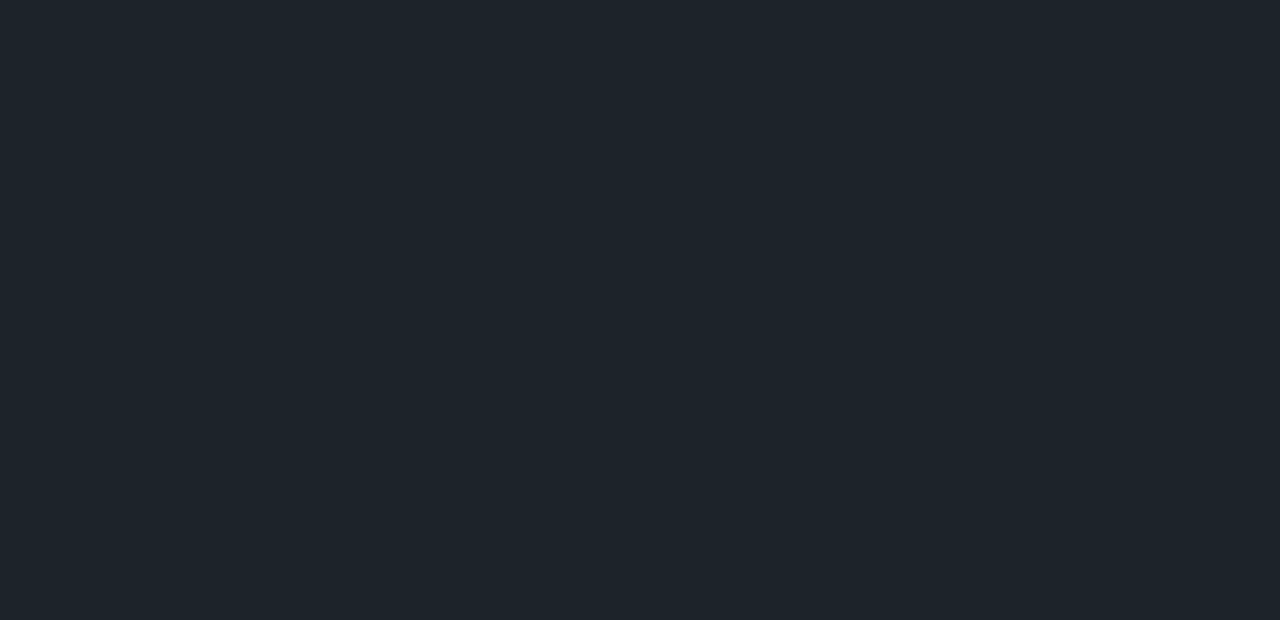
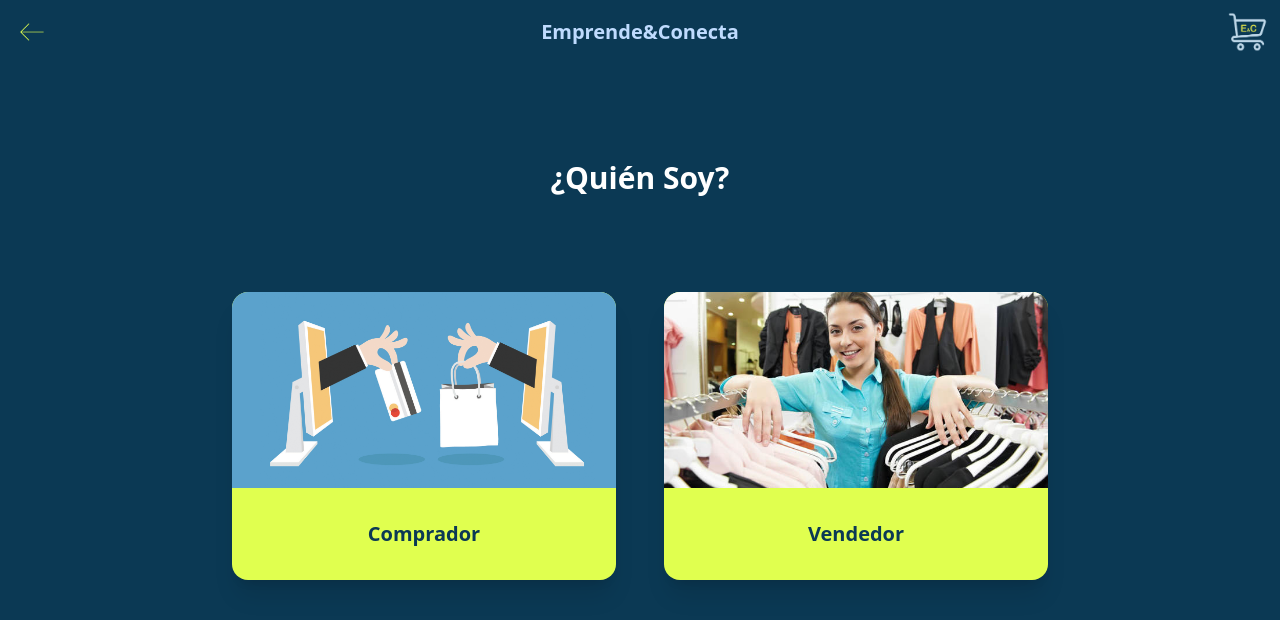
Before and after one commit to thvx/UX-frontend, a React (Vite) app in the folder emprende-conecta-frontend/: page /preregistro in a window 1280 px wide. Before the commit this address had no page. Shown: the top 620 px of the page. Built offline with nearby package versions, Linux system fonts and the light colour scheme.

Commit message:
Refactor: vista de preregistro con cardLogin

```diff
--- a/emprende-conecta-frontend/src/App.tsx
+++ b/emprende-conecta-frontend/src/App.tsx
@@ -1,4 +1,5 @@
 import './App.css'
+import Preregistro from './app/Registro/preregistro'
 import TestComponentes from './app/Test/testComponentes'
 import {BrowserRouter, Routes, Route} from 'react-router-dom'
 
@@ -8,6 +9,7 @@ function App() {
     <BrowserRouter>
       <Routes>
         <Route path="/" element={<TestComponentes />} />
+        <Route path="/preregistro" element={<Preregistro />} />
       </Routes>
     </BrowserRouter>
   )
--- /dev/null
+++ b/emprende-conecta-frontend/src/app/Registro/preregistro.tsx
@@ -0,0 +1,13 @@
+import Header from "../../components/Organism/header/header";
+import Preregistro from "../../components/Templates/Registro/preregistro"
+
+function App(){
+    return(
+        <div className="h-screen w-full flex flex-col bg-custom-blue">
+        <Header />
+        <Preregistro />
+    </div>
+    )
+}
+
+export default App
--- a/emprende-conecta-frontend/src/components/Atoms/DataDisplay/Card/CardLogIn.tsx
+++ b/emprende-conecta-frontend/src/components/Atoms/DataDisplay/Card/CardLogIn.tsx
@@ -3,16 +3,16 @@ import React from 'react';
 
 
 type CardLoginProps = {
+    img: string;
     content: string;
 };
 
 
-const CardLogin: React.FC<CardLoginProps> = ({content}) => {
+const CardLogin: React.FC<CardLoginProps> = ({img, content}) => {
     return (
         <>
-            <div className="card w-96 bg-custom-yellow shadow-xl">
-                <figure><img src="https://elcomercio.pe/resizer/CmxuFeoOhjNdKCn9agbSGyKZYqo=/580x330/smart/filters:format(jpeg):quality(75)/arc-anglerfish-arc2-prod-elcomercio.s3.amazonaws.com/public/S2ZXU5QHXFBVPDOUBC5OUCL5LE.jpg"
-                        alt="Purchaser" /></figure>
+            <div className="card w-96 h-72 bg-custom-yellow shadow-xl">
+                <figure><img src={img} alt="Purchaser" /></figure>
                 <div className="card-title">
                     <h2 className="card-body text-center text-custom-blue">{content}</h2>
                 </div>
--- /dev/null
+++ b/emprende-conecta-frontend/src/components/Templates/Registro/preregistro.tsx
@@ -0,0 +1,21 @@
+import {Link} from 'react-router-dom';
+import CardLogin from '../../Atoms/DataDisplay/Card/CardLogIn';
+import Comprador from '../../../assets/imagenes/comprador.jpg';
+import Vendedor from '../../../assets/imagenes/vendedor.jpg';
+
+const Preregistro = () => {
+    return (
+        <div className="flex flex-col bg-custom-blue">
+            <h1 className="text-3xl font-bold text-center text-white m-12 pt-12">¿Quién Soy?</h1>
+            <div className="flex justify-center content-around sm:flex-col md:flex-col lg:flex-row flex-wrap gap-12 m-12">
+                <Link to="/registro/comprador">
+                    <CardLogin img={Comprador} content="Comprador"/>
+                </Link>
+                <Link to="/registro/vendedor">
+                    <CardLogin img={Vendedor} content="Vendedor"/>
+                </Link>
+            </div>
+        </div>
+    )
+}
+export default Preregistro;
```
